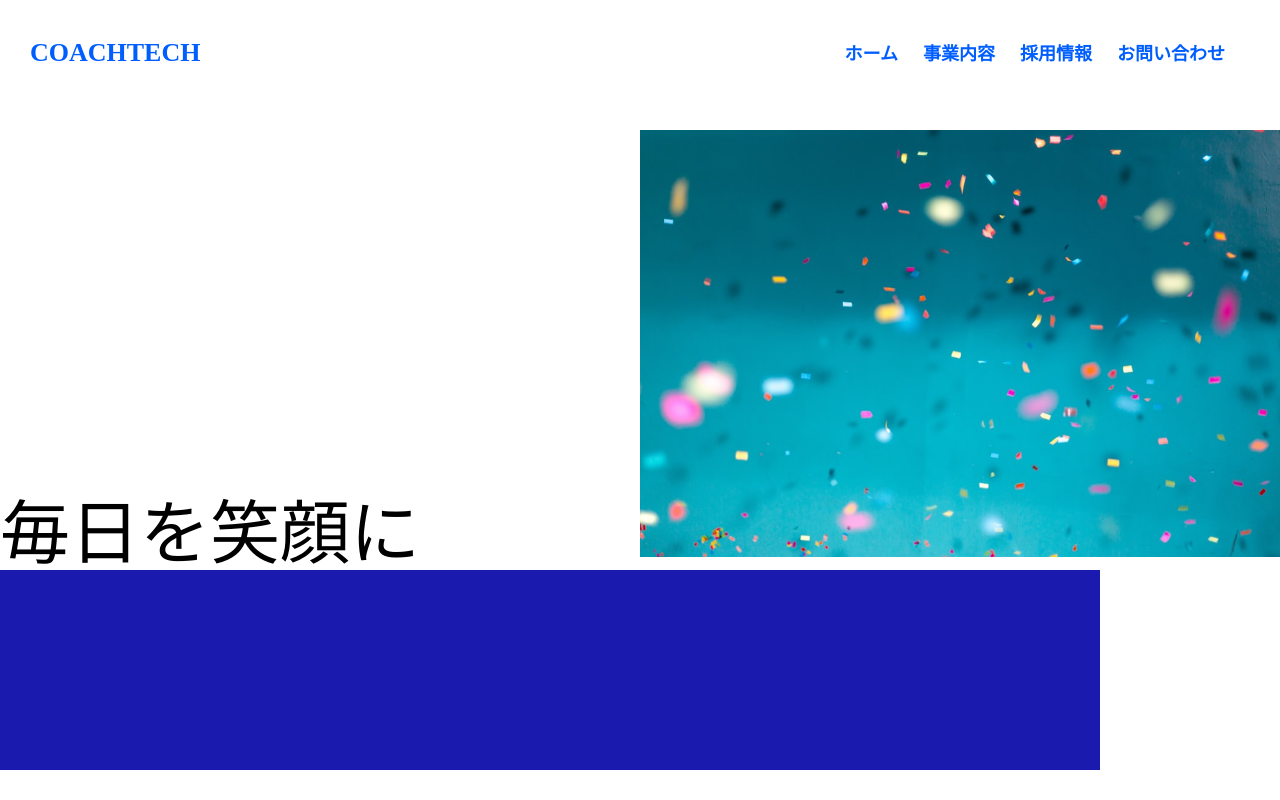
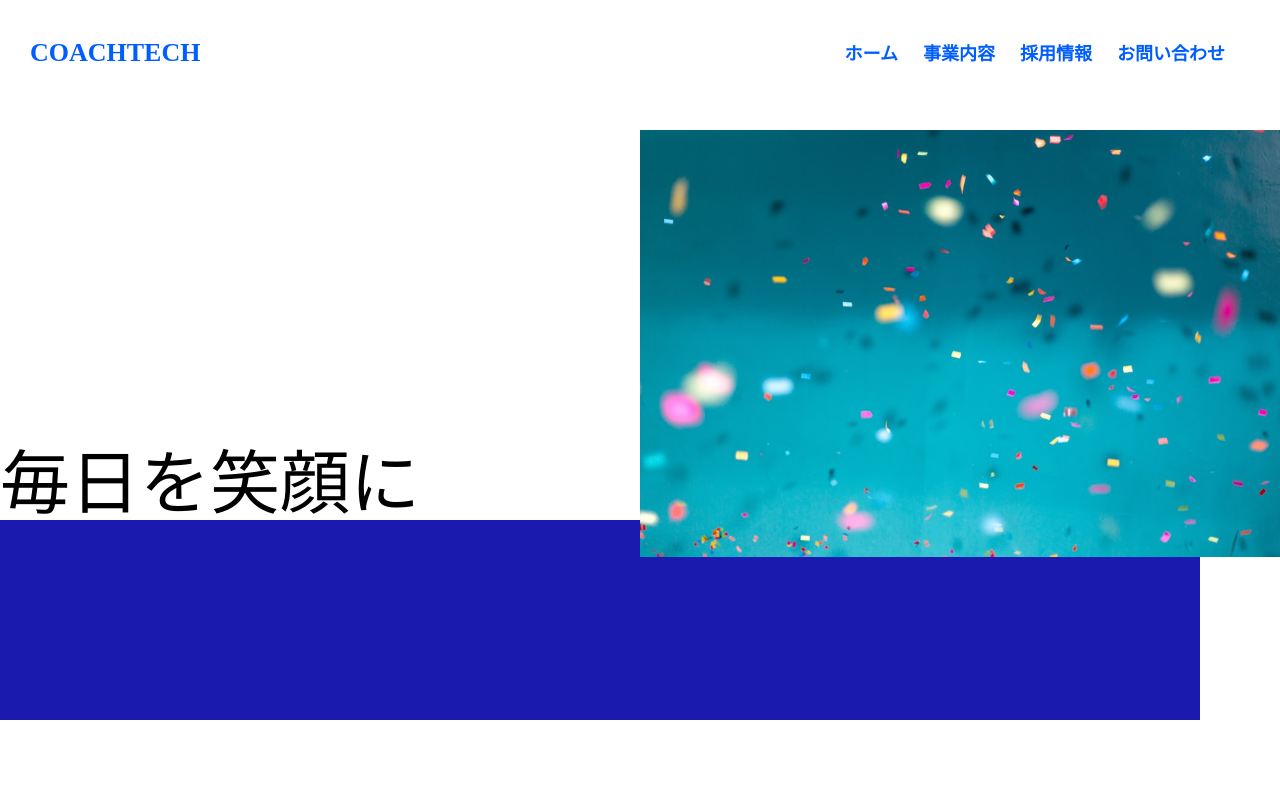
Before and after one commit to yuuseijuri/csstest0720, a plain HTML site: page index.html in a window 1280 px wide. Drawn offline with Linux system fonts and the light colour scheme.

Commit message:
修正11

```diff
--- a/css/style.css
+++ b/css/style.css
@@ -44,7 +44,7 @@
 
 .main-logo {
   position: absolute;
-  top: 500px;
+  top: 450px;
   font-size: 70px;
 }
 
@@ -54,9 +54,9 @@
 
 .footer {
   position: absolute;
-  top: 570px;
+  top: 520px;
   z-index: 0;
-  width: 1100px;
+  width: 1200px;
   height: 200px;
   background: rgb(26, 26, 174);
 
```
